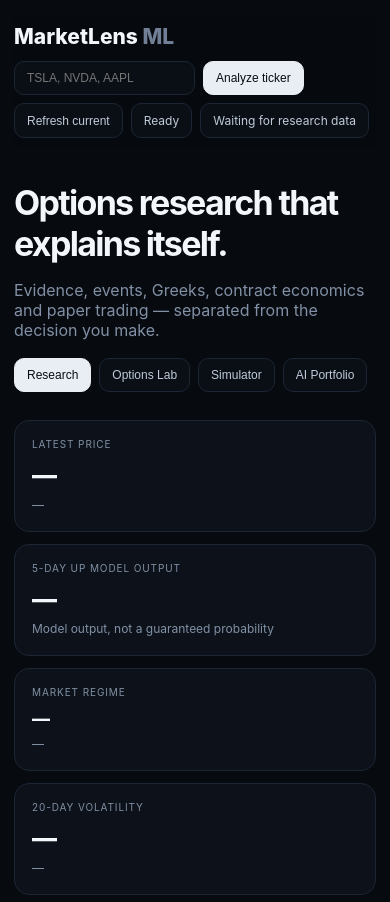
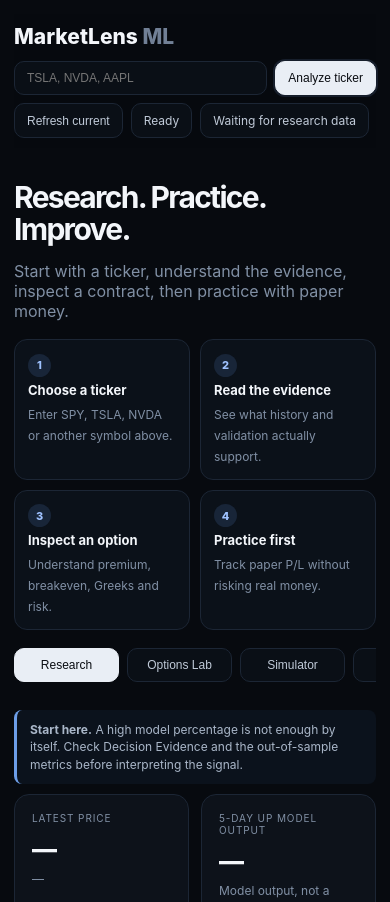
Before and after one commit to Wickey23/MarketLens-ML, a Flask app: page / in a window 390 px wide. Shown: the top 902 px of the page. Run offline with Flask 3, Linux system fonts and the light colour scheme; data that the repository does not hold is empty.

Commit message:
Add guided MarketLens workflow and mobile usability improvements

```diff
--- a/templates/index.html
+++ b/templates/index.html
@@ -25,6 +25,9 @@ table{width:100%;border-collapse:collapse;font-size:12px;min-width:900px}th,td{t
 .right{text-align:right}.foot{font-size:11px;line-height:1.6;margin:22px 0}.empty{padding:26px;color:var(--m);text-align:center}
 @media(max-width:950px){.grid{grid-template-columns:1fr 1fr}.grid3,.grid2,.main{grid-template-columns:1fr}.statline{grid-template-columns:1fr 1fr}.nav{align-items:flex-start;flex-direction:column;position:static}.hero h1{font-size:34px}}
 @media(max-width:520px){.grid{grid-template-columns:1fr}.w{padding:14px}.statline{grid-template-columns:1fr}}
+
+.guide{display:grid;grid-template-columns:repeat(4,1fr);gap:10px;margin:14px 0 18px}.guideStep{background:#0b1119;border:1px solid var(--l);border-radius:13px;padding:13px}.guideStep b{display:block;margin:5px 0;font-size:13px}.stepNo{display:inline-grid;place-items:center;width:23px;height:23px;border-radius:50%;background:#182538;color:#9fc2ff;font-size:11px;font-weight:800}.hint{border-left:3px solid #6d9ee8;background:#0b121c;padding:11px 13px;border-radius:8px;margin:10px 0;color:#aab7c9;font-size:12px;line-height:1.45}.tab small{display:block;font-size:9px;opacity:.65;margin-top:2px}.actionPrimary{box-shadow:0 0 0 2px rgba(139,183,255,.12)}
+@media(max-width:760px){.guide{grid-template-columns:1fr 1fr}.hero h1{font-size:30px;line-height:1.05}.navtabs{overflow:auto;flex-wrap:nowrap}.navtabs .tab{min-width:105px}.grid,.grid3{grid-template-columns:1fr 1fr}.main,.grid2{grid-template-columns:1fr}.chart{height:260px}.w{padding:14px}.search{width:100%}.search .input{flex:1}}
 </style>
 </head>
 <body><main class="w">
@@ -32,14 +35,14 @@ table{width:100%;border-collapse:collapse;font-size:12px;min-width:900px}th,td{t
   <div class="brand">MarketLens <span style="color:#718096">ML</span></div>
   <div class="search">
     <input class="input" id="tickerInput" maxlength="8" placeholder="TSLA, NVDA, AAPL">
-    <button class="btn primary" onclick="analyzeTicker()">Analyze ticker</button>
+    <button class="btn primary actionPrimary" onclick="analyzeTicker()">Analyze ticker</button>
     <button class="btn" id="runBtn" onclick="runResearch()">Refresh current</button>
     <span class="badge" id="runStatus">Ready</span>
     <span class="badge" id="updated">Loading…</span>
   </div>
 </nav>
 
-<section class="hero"><h1>Options research that explains itself.</h1><p>Evidence, events, Greeks, contract economics and paper trading — separated from the decision you make.</p></section>
+<section class="hero"><h1>Research. Practice. Improve.</h1><p>Start with a ticker, understand the evidence, inspect a contract, then practice with paper money.</p></section><section class="guide"><div class="guideStep"><span class="stepNo">1</span><b>Choose a ticker</b><span class="sub">Enter SPY, TSLA, NVDA or another symbol above.</span></div><div class="guideStep"><span class="stepNo">2</span><b>Read the evidence</b><span class="sub">See what history and validation actually support.</span></div><div class="guideStep"><span class="stepNo">3</span><b>Inspect an option</b><span class="sub">Understand premium, breakeven, Greeks and risk.</span></div><div class="guideStep"><span class="stepNo">4</span><b>Practice first</b><span class="sub">Track paper P/L without risking real money.</span></div></section>
 
 <div class="navtabs">
   <button class="tab active" onclick="showView('research',this)">Research</button>
@@ -49,7 +52,7 @@ table{width:100%;border-collapse:collapse;font-size:12px;min-width:900px}th,td{t
 </div>
 <div class="tickerTabs" id="tabs"></div>
 
-<section id="researchView" class="view active">
+<section id="researchView" class="view active"><div class="hint"><b>Start here.</b> A high model percentage is not enough by itself. Check Decision Evidence and the out-of-sample metrics before interpreting the signal.</div>
 <section class="grid">
 <div class="card"><div class="label">LATEST PRICE</div><div class="value" id="price">—</div><div class="sub" id="returns">—</div></div>
 <div class="card"><div class="label">5-DAY UP MODEL OUTPUT</div><div class="value" id="prob">—</div><div class="sub">Model output, not a guaranteed probability</div></div>
@@ -75,7 +78,7 @@ table{width:100%;border-collapse:collapse;font-size:12px;min-width:900px}th,td{t
 <table><thead><tr><th>Model</th><th>Accuracy</th><th>F1</th><th>ROC AUC</th><th>Brier ↓</th><th>N</th></tr></thead><tbody id="metrics"></tbody></table></section>
 </section>
 
-<section id="optionsView" class="view">
+<section id="optionsView" class="view"><div class="hint"><b>Next:</b> filter calls or puts and an expiration, then choose <b>Analyze</b>. The contract panel explains what you pay, the breakeven, Greeks and scenario risk.</div>
 <section class="grid3">
 <div class="card"><div class="label">REALIZED VOL · 20D</div><div class="value" id="optRV">—</div></div>
 <div class="card"><div class="label">NEAREST ATM STRADDLE MOVE</div><div class="value" id="atmMove">—</div><div class="sub" id="atmExp">—</div></div>
@@ -106,7 +109,7 @@ table{width:100%;border-collapse:collapse;font-size:12px;min-width:900px}th,td{t
 </section>
 </section>
 
-<section id="simView" class="view">
+<section id="simView" class="view"><div class="hint"><b>Your practice account.</b> Paper Equity above $10,000 means the account is ahead overall. Unrealized P/L is still open; Realized P/L is from positions you already closed.</div>
 <section class="grid">
 <div class="card"><div class="label">STARTING PAPER CASH</div><div class="value">$10,000</div></div>
 <div class="card"><div class="label">PAPER EQUITY</div><div class="value" id="paperEquity">—</div></div>
@@ -128,7 +131,7 @@ table{width:100%;border-collapse:collapse;font-size:12px;min-width:900px}th,td{t
 <div class="value" id="replayResult" style="font-size:20px">—</div><div class="sub" id="replayText">—</div></section>
 </section>
 
-<section id="aiView" class="view">
+<section id="aiView" class="view"><div class="hint"><b>Autonomous paper testing.</b> This account is separate from your Simulator. It records qualifying setups and why the system acted or stayed in cash. It does not place real brokerage orders.</div>
 <section class="grid"><div class="card"><div class="label">AI PAPER EQUITY</div><div class="value" id="aiEquity">—</div><div class="sub">Started with $10,000 simulated capital</div></div><div class="card"><div class="label">TOTAL P/L</div><div class="value" id="aiPnl">—</div></div><div class="card"><div class="label">WIN RATE</div><div class="value" id="aiWin">—</div><div class="sub" id="aiTrades">—</div></div><div class="card"><div class="label">MAX DRAWDOWN</div><div class="value" id="aiDd">—</div></div></section>
 <section class="grid2" style="margin-top:12px"><div class="box chart"><div class="label">AI PORTFOLIO EQUITY</div><canvas id="aiChart"></canvas></div><div class="box"><div class="label">OPPORTUNITY INBOX</div><div class="sub">Only setups clearing the research thresholds appear here.</div><div id="aiInbox"></div></div></section>
 <section class="box table"><div class="label">OPEN AI PAPER POSITIONS</div><table><thead><tr><th>Ticker</th><th>Contract</th><th>Qty</th><th>Entry</th><th>Mark</th><th>P/L</th><th>Score</th><th>Why</th></tr></thead><tbody id="aiOpen"></tbody></table></section>
```
